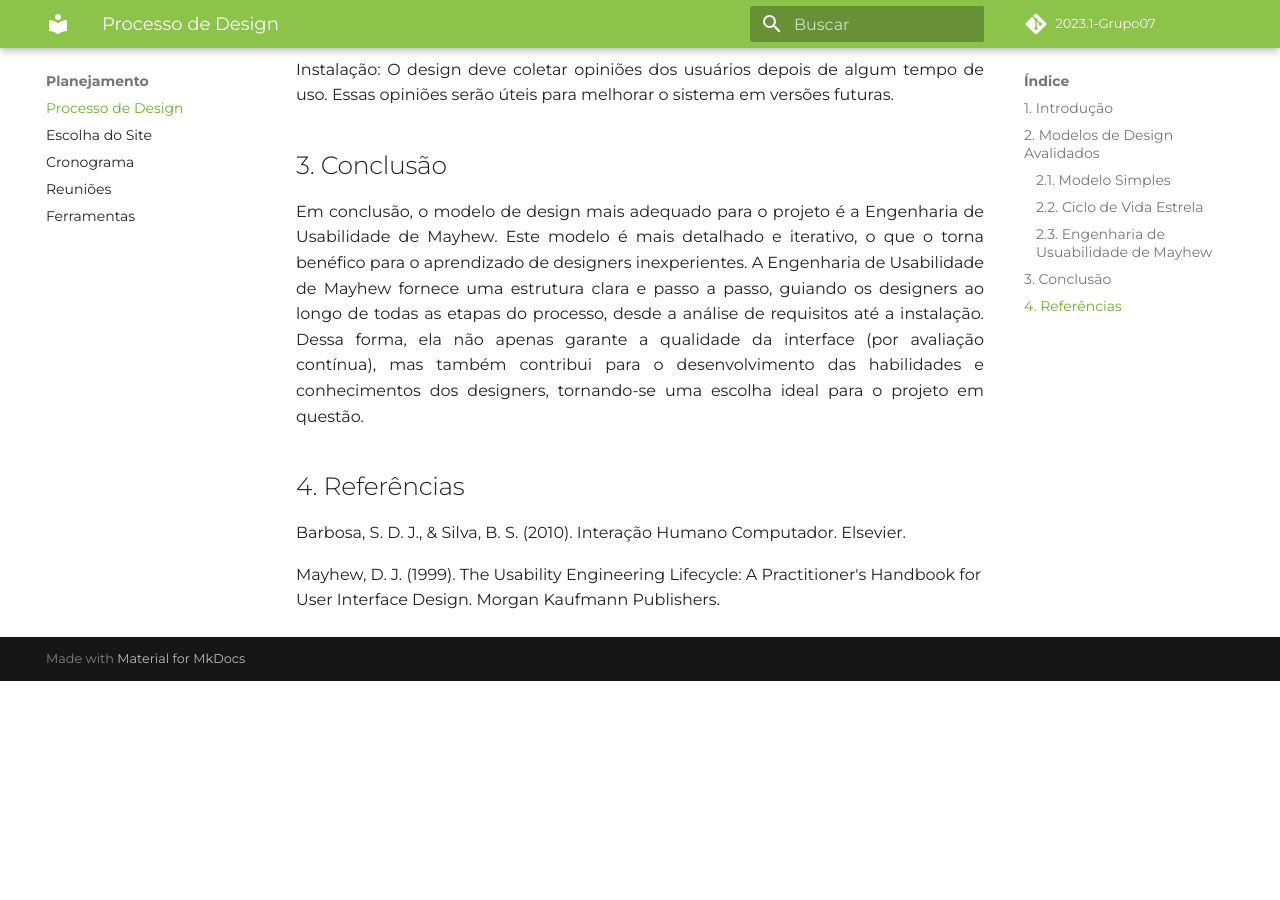
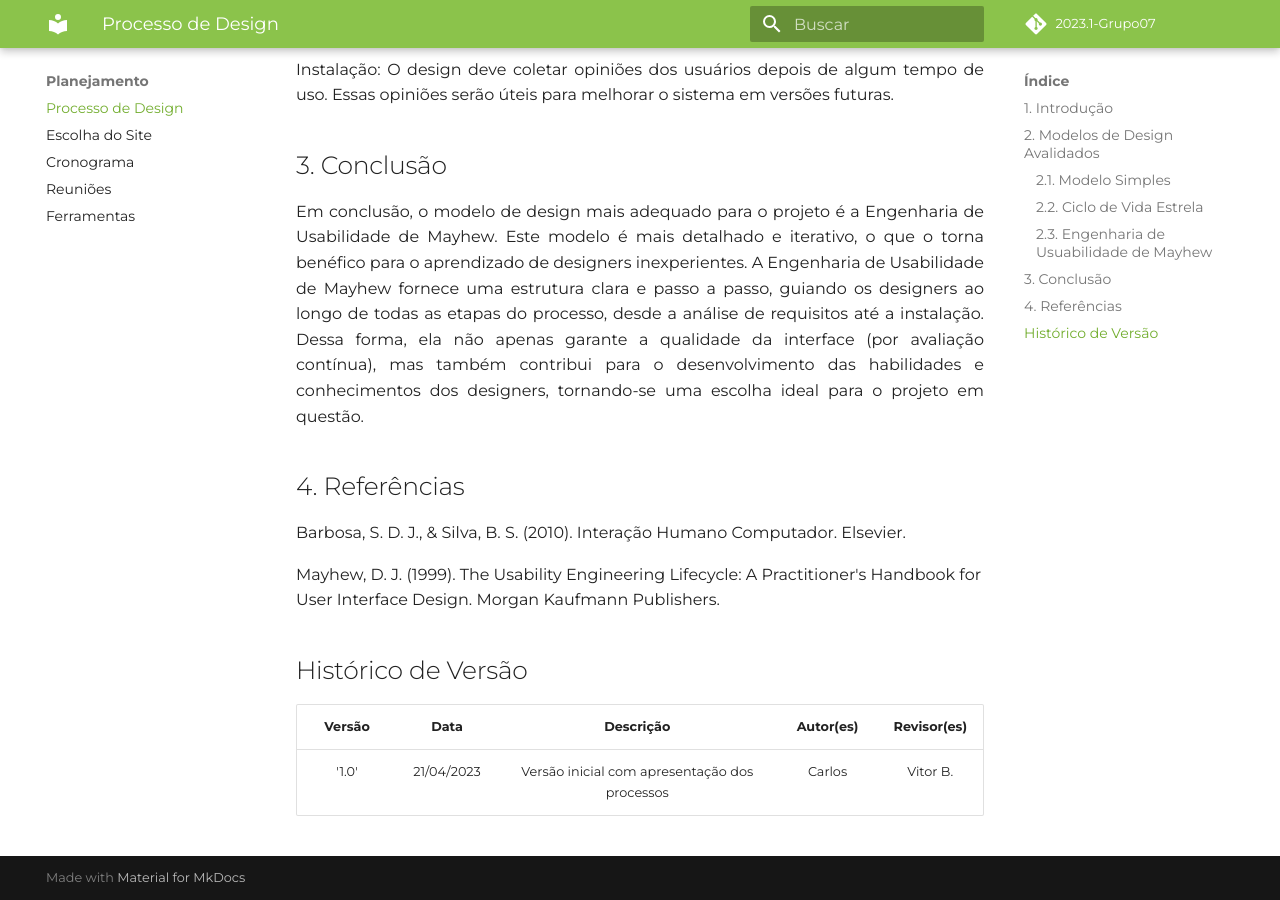
Before and after one commit to Interacao-Humano-Computador/2023.1-Agiel, an MkDocs documentation site: the page built from docs/planejamento/processo_design.md, in a window 1280 px wide and 900 px high, scrolled down 2465 px. Built offline with MkDocs 1.6.1 and Material for MkDocs 9.7.7, drawn with Linux system fonts in a browser that asks for light colours; some web fonts are replaced; comment, search, counter and statistics services are not loaded; before the commit the page ends 3146 px from its top, so only the background shows below that.

Commit message:
docs: adicionado histórico de versão

```diff
--- a/docs/planejamento/processo_design.md
+++ b/docs/planejamento/processo_design.md
@@ -60,3 +60,9 @@ Instalação: O design deve coletar opiniões dos usuários depois de algum temp
 Barbosa, S. D. J., & Silva, B. S. (2010). Interação Humano Computador. Elsevier.
 
 Mayhew, D. J. (1999). The Usability Engineering Lifecycle: A Practitioner's Handbook for User Interface Design. Morgan Kaufmann Publishers.
+
+## Histórico de Versão
+
+|   Versão   | Data  |                      Descrição                      |    Autor(es)     |  Revisor(es)  |
+| :--------: | :---: | :-------------------------------------------------: | :--------------: | :-----------: |
+|  '1.0'     | 21/04/2023 | Versão inicial com apresentação dos processos  | Carlos | Vitor B. |
```
